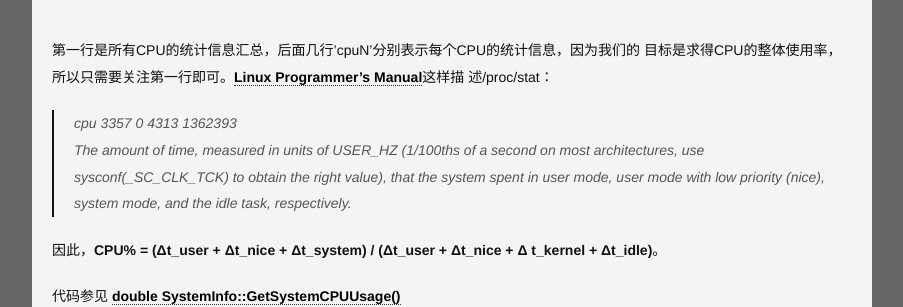
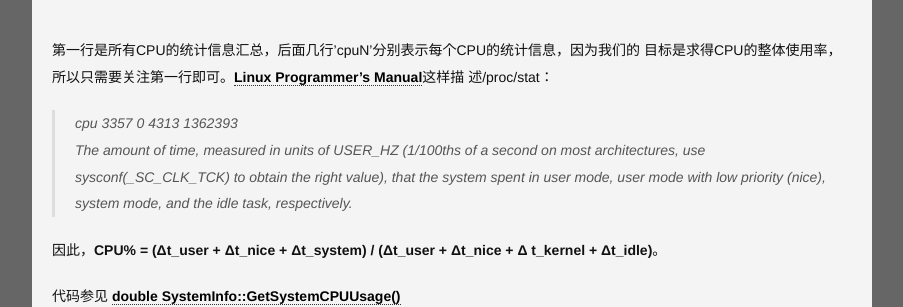
Before and after one commit to jiaguofang/yapianyu.github.com, a Jekyll site: the page built from _posts/tech/2012-07-04-how-to-determine-system-metrics-from-inside-a-process.markdown, in a window 1280 px wide. Shown: the part 2420-2727 px from the top of the page, without its empty margins (188-1091 px from the left). Built offline with Jekyll 4.4.1, drawn with Linux system fonts in a browser that asks for light colours; Markdown is read by kramdown in place of the engine named in the settings; comment, search, counter and statistics services are not loaded.

Commit message:
Update master

```diff
--- a/css/style.css
+++ b/css/style.css
@@ -290,7 +290,7 @@ blockquote {
 /*	margin: 30px;*/
 	margin: 20px 0;
 	color: #555;
-	border-left: 2px solid #111;
+	border-left: 3px solid #ddd;
 	padding-left: 20px;
 	padding-right: 20px;
 }
```
